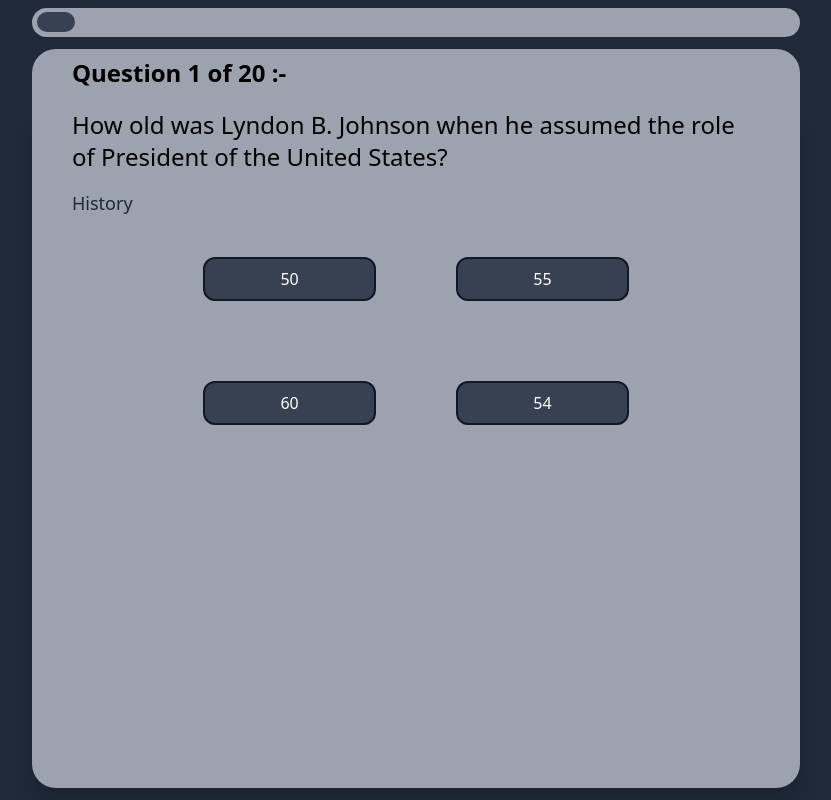
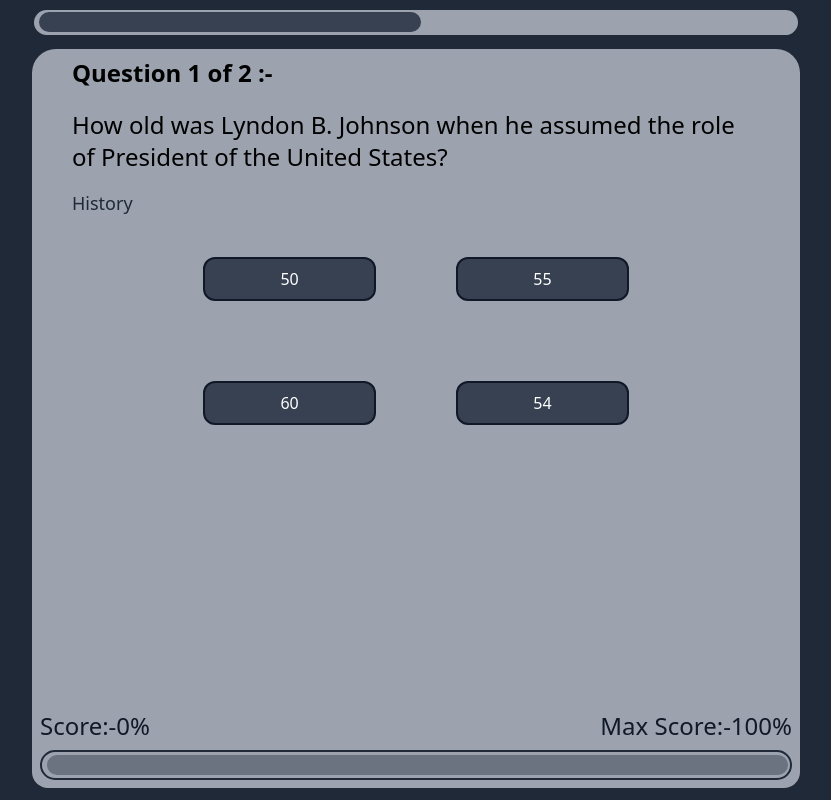
Before and after one commit to Puneet56/mcq-test, a React (Vite) app: page / in a window 1280 px wide. Shown: the whole page, without its empty margins (224-1055 px from the left). Built offline with nearby package versions, Linux system fonts and the light colour scheme.

Commit message:
Feature:Added Score Meter

```diff
--- a/src/components/ProgressBar.jsx
+++ b/src/components/ProgressBar.jsx
@@ -1,19 +1,34 @@
 import React from 'react';
 import tw from 'tailwind-styled-components';
 
-const Track = tw.div`relative w-full max-w-3xl h-[30px] mt-2 rounded-full overflow-x-hidden px-[5px] bg-gray-400 flex items-center justify-start
+const Track = tw.div`relative w-full max-w-3xl h-[30px] mt-2 z-10 rounded-full overflow-x-hidden px-[5px] bg-gray-400 flex items-center justify-start border-2 border-solid border-gray-800
 `;
 
-const Progress = tw.div`h-[20px] bg-gray-700 rounded-full transform transition-all duration-300 ease-out
+const Progress = tw.div`absolute h-[20px] bg-gray-700 rounded-full transform transition-all duration-300 ease-out z-[30]
 `;
 
-const ProgressBar = ({ total, progress }) => {
+const MaxProgress = tw.div`absolute h-[20px] bg-gray-500 rounded-full transform transition-all duration-300 ease-out z-[20] px-[5px]
+`;
+
+const ProgressBar = ({ total, progress, max, score, percentage }) => {
 	const width = (progress / total) * 100;
-
 	return (
-		<Track>
-			<Progress style={{ width: `${width}%` }}></Progress>
-		</Track>
+		<>
+			{!percentage ? (
+				<Track>
+					<Progress style={{ width: `${width}%` }}></Progress>
+				</Track>
+			) : (
+				<Track className='text-gray-400'>
+					<Progress style={{ width: `${score}%` }}></Progress>
+					{max && (
+						<MaxProgress
+							style={{ width: `${max > 100 ? 100 - 1 : max - 1}%` }}
+						></MaxProgress>
+					)}
+				</Track>
+			)}
+		</>
 	);
 };
 
--- a/src/components/QuestionItem.jsx
+++ b/src/components/QuestionItem.jsx
@@ -1,7 +1,7 @@
 import React, { useState, useMemo } from 'react';
 import tw from 'tailwind-styled-components';
 
-const Container = tw.h1`w-full flex-grow bg-gray-400 flex flex-col items-center justify-start rounded-b-3xl shadow-xl
+const Container = tw.h1`w-full flex-grow bg-gray-400 flex flex-col items-center justify-start
 `;
 const QuestionText = tw.p`text-2xl px-10 w-full
 `;
@@ -14,7 +14,7 @@ const Option = tw.button` w-[30%] border-2 border-gray-900 bg-gray-700 text-whit
 const Next = tw.button`w-[40%] absolute bottom-10 border-2 border-gray-900 bg-gray-700 text-white text-xl rounded-xl px-8 py-4 m-10
 `;
 
-const QuestionItem = ({ item, next }) => {
+const QuestionItem = ({ item, next, correct, last }) => {
 	const [selected, setSelected] = useState(false);
 	const [answered, setAnswered] = useState(false);
 	const [alert, setAlert] = useState('');
@@ -32,8 +32,10 @@ const QuestionItem = ({ item, next }) => {
 		setSelected(value);
 		if (value === item.correct_answer) {
 			setAlert('Correct!');
+			correct(true);
 		} else {
 			setAlert('Incorrect!');
+			correct(false);
 		}
 		setAnswered(true);
 	};
@@ -67,7 +69,7 @@ const QuestionItem = ({ item, next }) => {
 				))}
 			</OptionsContainer>
 			{answered && <QuestionText className='text-center'>{alert}</QuestionText>}
-			{answered && <Next onClick={handleNext}>Next</Next>}
+			{!last && answered && <Next onClick={handleNext}>Next</Next>}
 		</Container>
 	);
 };
--- a/src/components/Questions.jsx
+++ b/src/components/Questions.jsx
@@ -1,19 +1,26 @@
-import React, { useState } from 'react';
+import React, { useState, useEffect } from 'react';
 import questions from '../assets/questions';
 import tw from 'tailwind-styled-components';
 import QuestionItem from './QuestionItem';
 import ProgressBar from './ProgressBar';
+import Score from './Score';
 
 const Container = tw.div`relative w-full h-full max-w-3xl flex flex-col items-center justify-center py-3 z-[-10]
 `;
 
 const QuestionCount = tw.div`w-full min-h-[60px] bg-gray-400 rounded-t-3xl pl-10 pt-2 text-2xl font-bold
 `;
-const shuffeledQuestions = questions.sort(() => Math.random() - 0.5);
+const shuffeledQuestions = questions
+	.sort(() => Math.random() - 0.5)
+	.slice(0, 2);
 
 const Questions = () => {
 	const [count, setCount] = useState(0);
+	const [lastQuestion, setLastQuestion] = useState(false);
 	const [correctCount, setCorrectCount] = useState(0);
+	const [incorrectCount, setIncorrectCount] = useState(0);
+	const [points, setPoints] = useState({ score: 0, maxScore: 100 });
+
 	const currentQuestion = shuffeledQuestions[count];
 
 	const handleNext = () => {
@@ -21,7 +28,44 @@ const Questions = () => {
 			console.log('Happened');
 			setCount(count + 1);
 		}
+		if (count === shuffeledQuestions.length - 1) {
+			console.log(happened);
+			setLastQuestion(true);
+		}
 	};
+
+	const handleCorrect = (result) => {
+		if (count === shuffeledQuestions.length - 1) {
+			console.log('happened');
+			setLastQuestion(true);
+		}
+		if (result) {
+			setCorrectCount(correctCount + 1);
+		} else {
+			setIncorrectCount(incorrectCount + 1);
+		}
+	};
+
+	useEffect(() => {
+		const score = Math.floor((correctCount / shuffeledQuestions.length) * 100);
+		const maxScore = Math.floor(
+			100 - (incorrectCount / shuffeledQuestions.length) * 100
+		);
+		setPoints({ score, maxScore });
+	}, [count, lastQuestion]);
+
+	// useEffect(() => {
+	// 	if (count >= shuffeledQuestions.length - 1) {
+	// 		const score = Math.floor(
+	// 			(correctCount / shuffeledQuestions.length) * 100
+	// 		);
+	// 		const maxScore = Math.floor(
+	// 			100 - (incorrectCount / shuffeledQuestions.length) * 100
+	// 		);
+	// 		setPoints({ score, maxScore });
+	// 	}
+	// }, [count >= shuffeledQuestions.length - 1]);
+
 	return (
 		<>
 			<ProgressBar total={shuffeledQuestions.length} progress={count + 1} />
@@ -29,7 +73,20 @@ const Questions = () => {
 				<QuestionCount>
 					Question {count + 1} of {shuffeledQuestions.length} :-
 				</QuestionCount>
-				{<QuestionItem item={currentQuestion} next={handleNext} />}
+				{
+					<QuestionItem
+						item={currentQuestion}
+						next={handleNext}
+						correct={handleCorrect}
+						last={count >= shuffeledQuestions.length - 1}
+					/>
+				}
+				<Score
+					score={points.score}
+					maxScore={points.maxScore}
+					total={shuffeledQuestions.length}
+					progress={count + 1}
+				/>
 			</Container>
 		</>
 	);
--- a/src/components/Score.jsx
+++ b/src/components/Score.jsx
@@ -1,7 +1,26 @@
 import React from 'react';
+import ProgressBar from './ProgressBar.jsx';
+import tw from 'tailwind-styled-components';
 
-const Score = () => {
-	return <div></div>;
+const Container = tw.div`w-full max-w-3xl bg-gray-400 rounded-b-2xl p-2
+`;
+
+const Score = ({ score, maxScore }) => {
+	return (
+		<Container>
+			<div className='flex items-center justify-between text-gray-900 font-medium text-2xl'>
+				<p>Score:-{Math.floor(score)}%</p>
+				<p>Max Score:-{maxScore > 100 ? 100 : maxScore}%</p>
+			</div>
+			<ProgressBar
+				percentage
+				className='border border-solid border-gray-900'
+				total={maxScore}
+				score={score}
+				max={maxScore}
+			></ProgressBar>
+		</Container>
+	);
 };
 
 export default Score;
```
